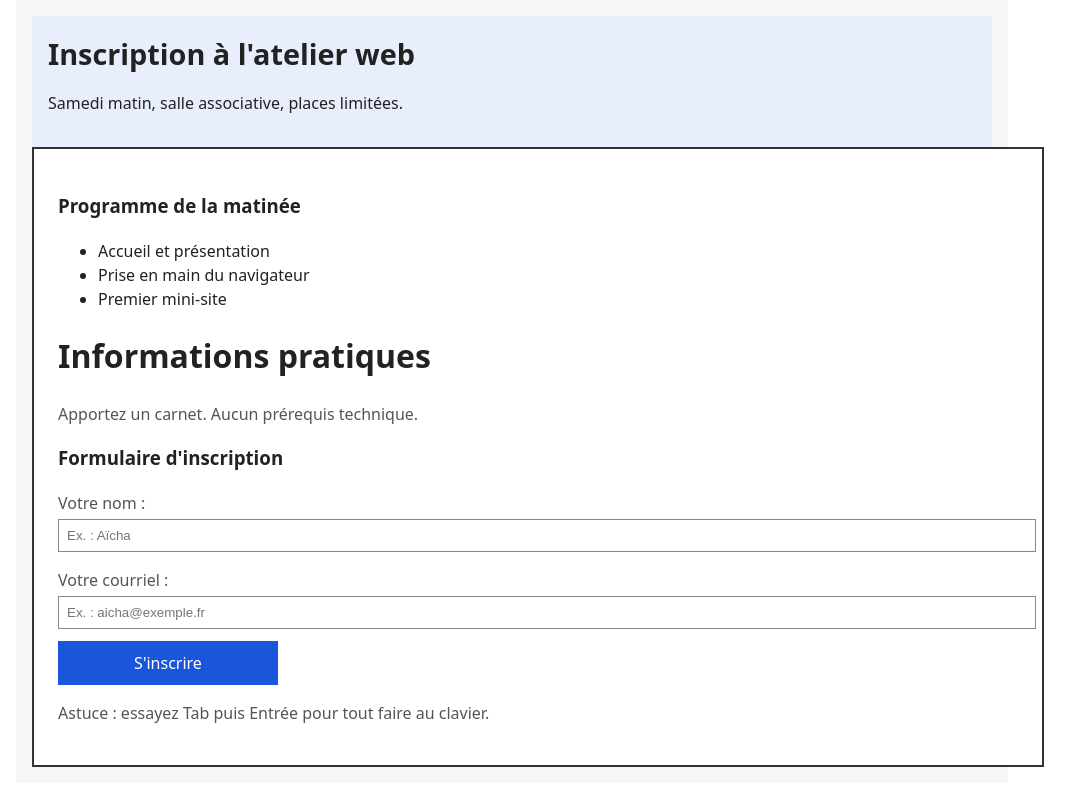
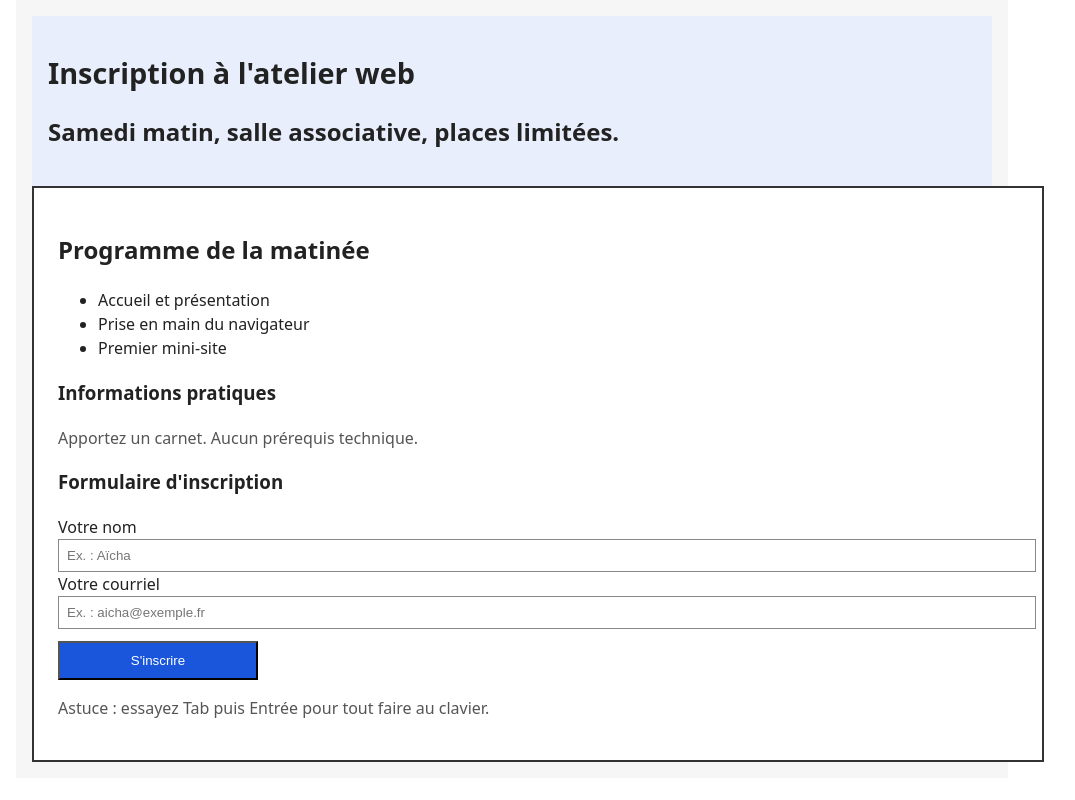
Before and after one commit to Toto2807/renfo_dev_web, a plain HTML site: page demarrage-etudiants-j1/diagnostic/index.html in a window 1280 px wide. Shown: the whole page, without its empty margins (128-1203 px from the left). Drawn offline with Linux system fonts and the light colour scheme.

Commit message:
fix Tache 1

```diff
--- a/demarrage-etudiants-j1/diagnostic/index.html
+++ b/demarrage-etudiants-j1/diagnostic/index.html
@@ -9,25 +9,25 @@
         <body>
         <div class="page">
             <div class="bandeau">
-<span class="titre-geant">Inscription à l'atelier web</span>
-<p class="sous-titre">Samedi matin, salle associative, places limitées.</p>
+                <h1 class="titre-geant">Inscription à l'atelier web</h1>
+                <h2 class="sous-titre">Samedi matin, salle associative, places limitées.</h2>
             </div>
         <div class="contenu">
-<h3>Programme de la matinée</h3>
+            <h2>Programme de la matinée</h2>
             <ul>
                 <li>Accueil et présentation</li>
                 <li>Prise en main du navigateur</li>
                 <li>Premier mini-site</li>
             </ul>
-<h1>Informations pratiques</h1>
+            <h3>Informations pratiques</h3>
             <p>Apportez un carnet. Aucun prérequis technique.</p>
             <h3>Formulaire d'inscription</h3>
             <form id="form-inscription" action="#" method="get">
-<p class="etiquette">Votre nom :</p>
+                <label for="nom" class="etiquette">Votre nom</label>
                 <input type="text" id="nom" name="nom" placeholder="Ex. : Aïcha" autocomplete="name">
-<p class="etiquette">Votre courriel :</p>
+                <label for="courriel" class="etiquette">Votre courriel</label>
                 <input type="email" id="courriel" name="courriel" placeholder="Ex. : aicha@exemple.fr" autocomplete="email">
-<div class="bouton">S'inscrire</div>
+                <button class="bouton">S'inscrire</button>
             </form>
             <p class="aide">Astuce : essayez Tab puis Entrée pour tout faire au clavier.</p>
             </div>
```
Also changed, not shown: README.md (deleted). Lines whose indentation alone changed are shown as unchanged.
